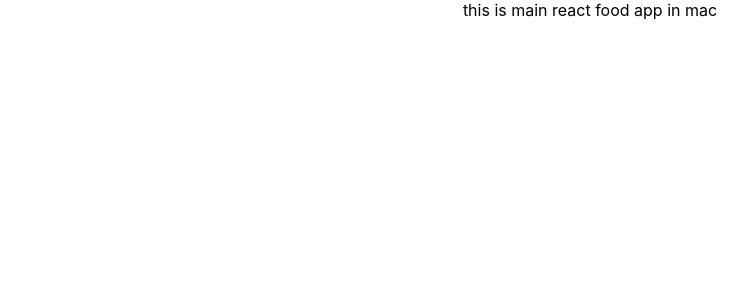
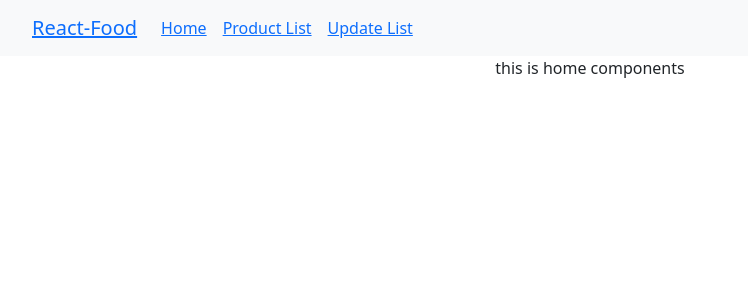
Before and after one commit to airKing05/react-food, a React (Create React App) app in the folder react-food/: page / in a window 1280 px wide. Shown: the top 300 px of the page, without its empty margins (50-798 px from the left). Built offline with nearby package versions, Linux system fonts and the light colour scheme.

Commit message:
setup component

```diff
--- a/react-food/package.json
+++ b/react-food/package.json
@@ -6,8 +6,11 @@
     "@testing-library/jest-dom": "^5.16.4",
     "@testing-library/react": "^13.2.0",
     "@testing-library/user-event": "^13.5.0",
+    "bootstrap": "^5.1.3",
     "react": "^18.1.0",
+    "react-bootstrap": "^2.4.0",
     "react-dom": "^18.1.0",
+    "react-router-dom": "^6.3.0",
     "react-scripts": "5.0.1",
     "web-vitals": "^2.1.4"
   },
@@ -34,5 +37,8 @@
       "last 1 firefox version",
       "last 1 safari version"
     ]
+  },
+  "overrides": {
+    "autoprefixer": "10.4.7"
   }
 }
--- a/react-food/src/App.js
+++ b/react-food/src/App.js
@@ -1,10 +1,28 @@
 import './App.css';
+import 'bootstrap/dist/css/bootstrap.min.css';
+
+import Home from './components/Home';
+import Menu from './components/Menu';
+import ProductList from './components/ProductList';
+import UpdateList from './components/UpdateList';
+import { BrowserRouter,  Route, HashRouter, Routes} from "react-router-dom";
 
 function App() {
   return (
     <div className="App">
 
-     this is main react food app in mac
+
+
+      <BrowserRouter>
+      <Menu/>
+      <Routes>
+          <Route path="/" element={<Home />}> </Route>
+          <Route path="/product-list" element={<ProductList />}></Route>
+          <Route path="/update-list" element={<UpdateList />}></Route>
+
+        </Routes>
+
+      </BrowserRouter>
     </div>
   );
 }
--- /dev/null
+++ b/react-food/src/components/Home.js
@@ -0,0 +1,7 @@
+import React from 'react'
+
+export default function Home() {
+  return (
+    <div>this is home components</div>
+  )
+}
--- /dev/null
+++ b/react-food/src/components/Menu.js
@@ -0,0 +1,27 @@
+import React from 'react';
+import { Nav, Navbar, Container} from "react-bootstrap";
+import { Link} from "react-router-dom";
+
+
+export default function Menu() {
+  return (
+    <div>
+
+
+          <Navbar bg="light" expand="lg">
+              <Container>
+                  <Navbar.Brand ><Link to='/'>React-Food</Link> </Navbar.Brand>
+                  <Navbar.Toggle aria-controls="basic-navbar-nav" />
+                  <Navbar.Collapse id="basic-navbar-nav">
+                      <Nav className="me-auto">
+                          <Nav.Link> <Link to="/">Home</Link></Nav.Link>
+                          <Nav.Link ><Link to="/product-list">Product List</Link> </Nav.Link>
+                          <Nav.Link ><Link to="/update-list">Update List</Link></Nav.Link>
+                      </Nav>
+                  </Navbar.Collapse>
+              </Container>
+          </Navbar>
+
+    </div>
+  )
+}
--- /dev/null
+++ b/react-food/src/components/ProductList.js
@@ -0,0 +1,7 @@
+import React from 'react';
+
+export default function ProductList() {
+  return (
+    <div>this is product listing page thkjsdbvkjsdbvs</div>
+  )
+}
--- /dev/null
+++ b/react-food/src/components/UpdateList.js
@@ -0,0 +1,7 @@
+import React from 'react'
+
+export default function UpdateList() {
+  return (
+    <div>this is update list page</div>
+  )
+}
```
Also changed, not shown: 1 other file (tests, documents, lock files or other folders).
